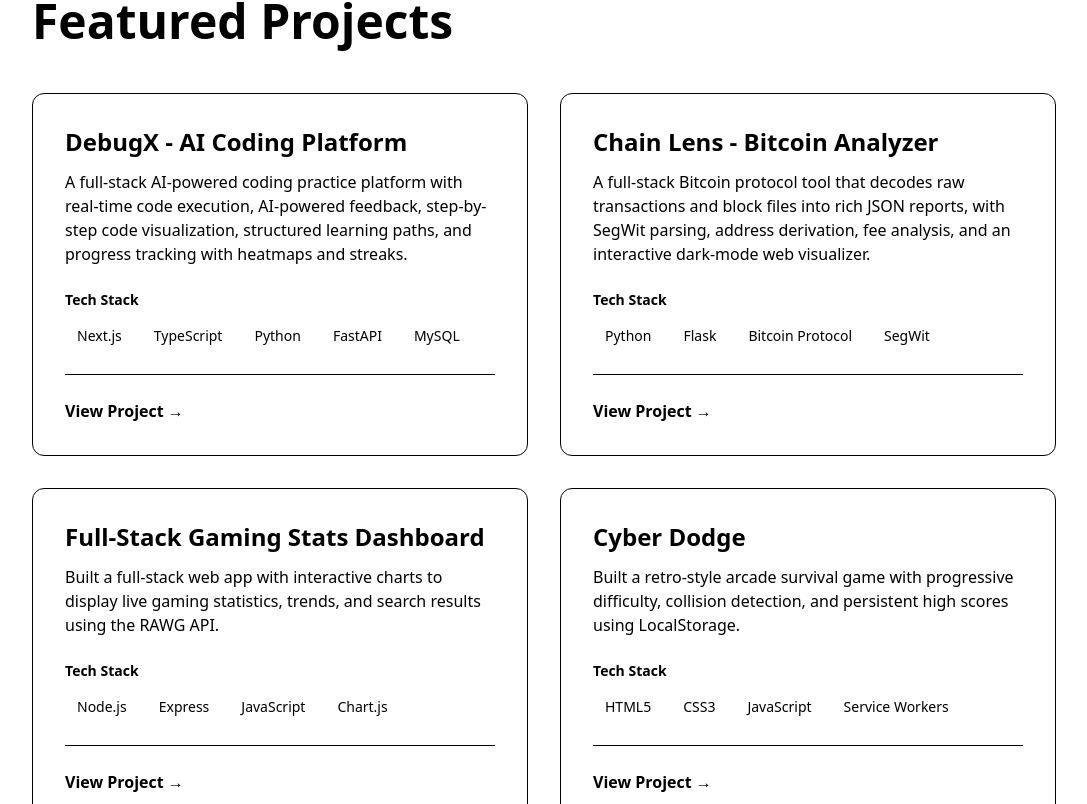
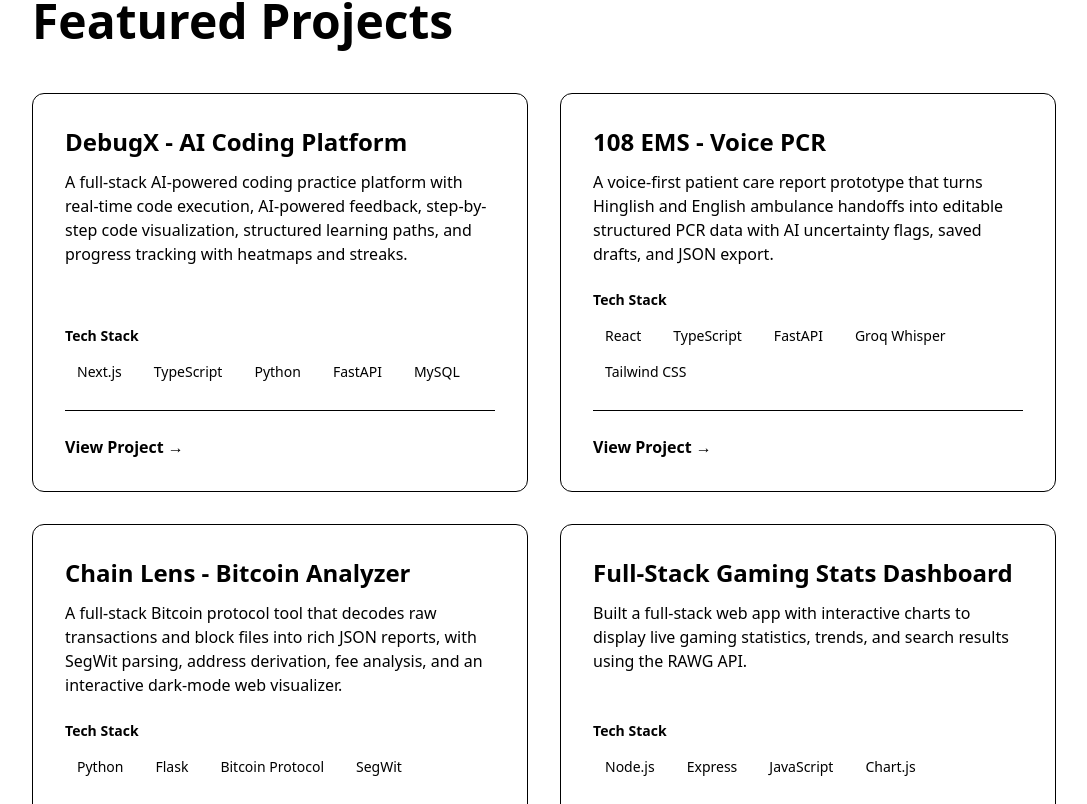
Before and after one commit to abhiraj75/Personal-Portfolio-Website, a Next.js app: page / in a window 1280 px wide. Shown: the part 1716-2520 px from the top of the page, without its empty margins (96-1183 px from the left). Built offline with nearby package versions, Linux system fonts and the light colour scheme.

Commit message:
Add EMS Voice PCR project

```diff
--- a/app/page.tsx
+++ b/app/page.tsx
@@ -22,6 +22,13 @@ export default function Portfolio() {
       tech: ['Next.js', 'TypeScript', 'Python', 'FastAPI', 'MySQL'],
       github: 'https://github.com/abhiraj75/DebugX',
       link: 'https://debugxfrontend.vercel.app',
+    },
+    {
+      title: '108 EMS - Voice PCR',
+      description: 'A voice-first patient care report prototype that turns Hinglish and English ambulance handoffs into editable structured PCR data with AI uncertainty flags, saved drafts, and JSON export.',
+      tech: ['React', 'TypeScript', 'FastAPI', 'Groq Whisper', 'Tailwind CSS'],
+      github: 'https://github.com/abhiraj75/ems_voice_pcr',
+      link: 'https://ems-voice-pcr.vercel.app',
     },
     {
       title: 'Chain Lens - Bitcoin Analyzer',
```
